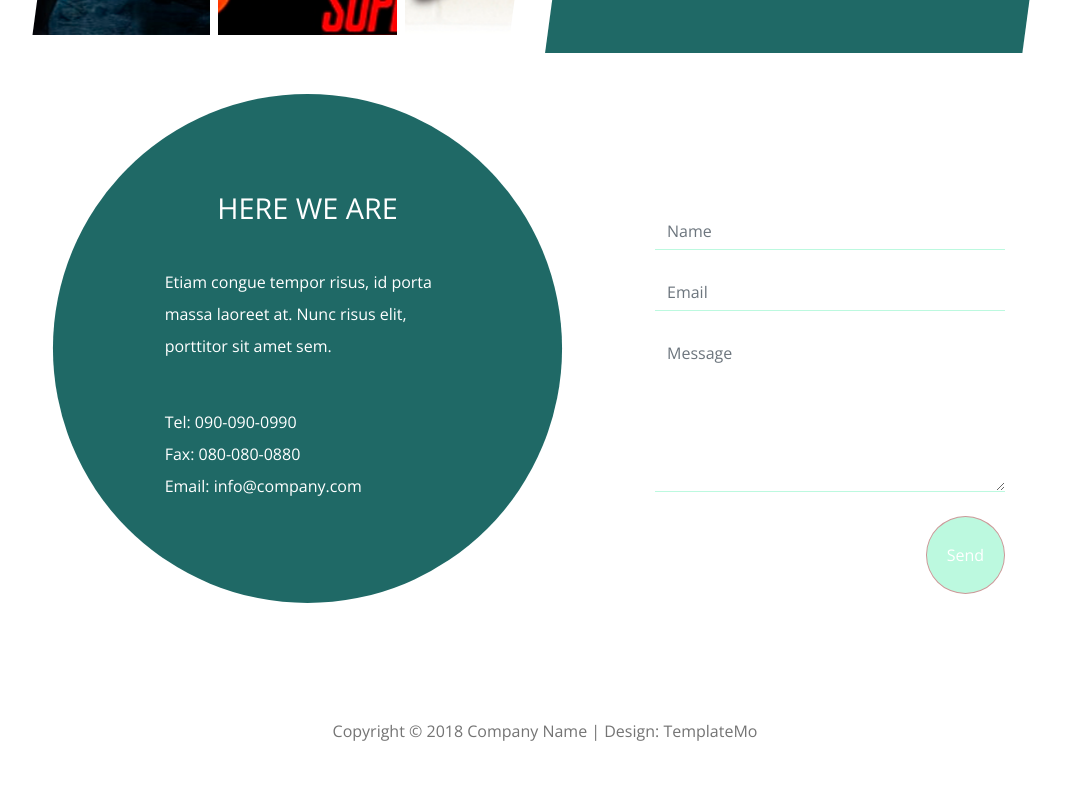
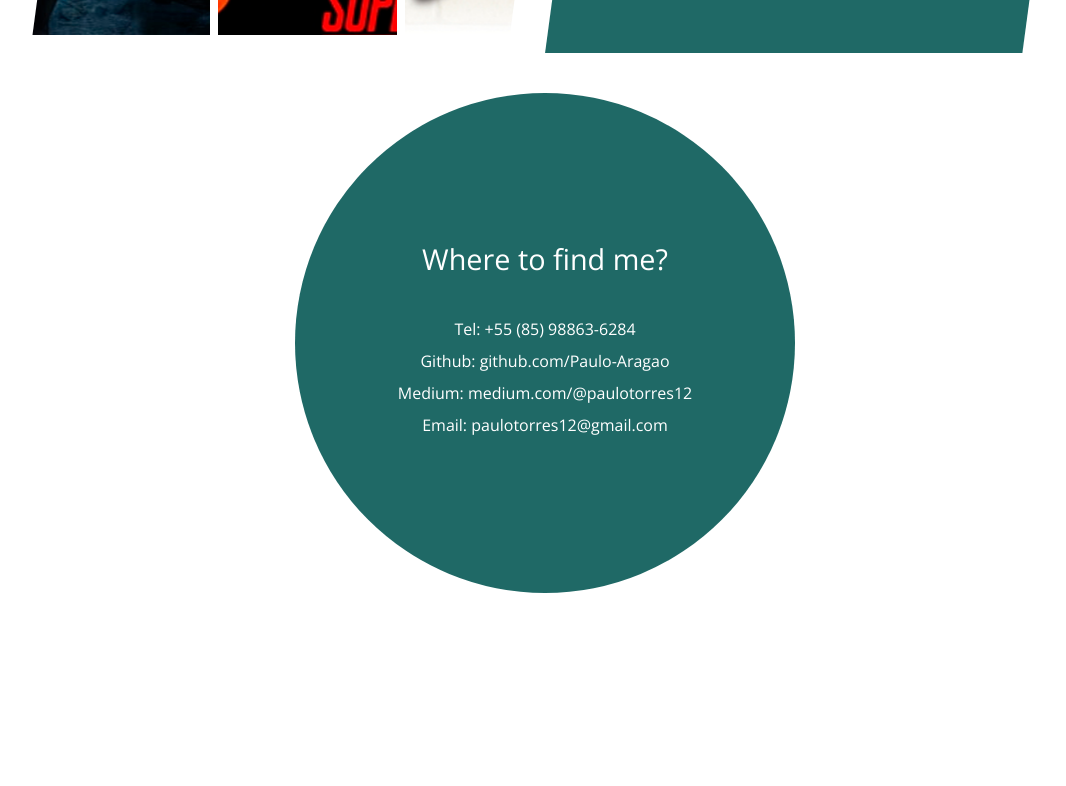
Before and after one commit to Paulo-Aragao/Paulo-Aragao.github.io, a plain HTML site: page index.html in a window 1280 px wide. Shown: the part 2617-3403 px from the top of the page, without its empty margins (95-1161 px from the left). After the commit the page ends 3267 px from the top, so only its background shows below. Drawn offline with nearby package versions, Linux system fonts and the light colour scheme; files whose address does not match are found by name.

Commit message:
finish first edition

```diff
--- a/css/templatemo-style.css
+++ b/css/templatemo-style.css
@@ -19,6 +19,31 @@ header 3 mb: 35px;
 header 4 & 5 mb: 50px;
 others mb: 40px;
 */
+
+.container1 {
+  display: flex;
+  justify-content: center;
+  align-items: center;
+}
+.link {
+  color: white;
+}
+.circulo {
+  width: 500px;
+  height: 500px;
+  border-radius: 50%; /* Define a forma circular */
+  background-color: var(--colorMain); /* Cor de fundo do círculo */
+  display: flex;
+  justify-content: center;
+  align-items: center;
+  text-align: center;
+}
+
+.circulo p {
+  margin: 0; /* Remove margem padrão do parágrafo */
+  padding: 10px; /* Adiciona um espaço interno */
+}
+
 
 .logos-section {
   text-align: center;
@@ -292,7 +317,7 @@ p {
   margin-right: auto;
 }
 
-.tm-contact-left-inner { width: 50%; }
+.tm-contact-left-inner { width: 60%; }
 
 .tm-contact-form {
   padding-top: 120px;
--- a/index.html
+++ b/index.html
@@ -179,7 +179,7 @@ http://www.templatemo.com/tm-519-beauty
   </section>
 -->
 
-
+<!--
   <section class="row">
     <div class="col-md-7 d-flex tm-contact-left-col">
       <div class="tm-bg-primary tm-contact-left">
@@ -198,29 +198,31 @@ http://www.templatemo.com/tm-519-beauty
         </div>
       </div>
     </div>
-    <div class="col-md-4">
-      <form action="#" method="post" class="tm-contact-form">
-        <div class="form-group mb-4">
-          <input type="text" id="contact_name" name="contact_name" class="form-control" placeholder="Name" required/>
-        </div>
-        <div class="form-group mb-4">
-          <input type="email" id="contact_email" name="contact_email" class="form-control" placeholder="Email" required/>
-        </div>
-        <div class="form-group mb-4">
-          <textarea rows="6" id="contact_message" name="contact_message" class="form-control" placeholder="Message" required></textarea>
-        </div>
-        <div class="form-group mb-0">
-          <button type="submit" class="btn btn-primary tm-btn-round tm-fl-right">Send</button>
-        </div>
-      </form>
+  </section>
+-->
+
+<div class="container1">
+  <div class="circulo">
+    <div class="tm-contact-left-inner">
+      <h2 class="text-center tm-mb-40 tm-contact-header">Where to find me?</h2>
+      <div class="mb-2 tm-font-normal">
+        Tel: <a href="tel:0900900990" class="mt-5 tm-contact-link">+55 (85) 98863-6284</a>
+      </div>
+      <div class="mb-2 tm-font-normal">
+        Github: <a href="https://github.com/Paulo-Aragao" class="tm-contact-link"> github.com/Paulo-Aragao </a>
+      </div>
+      <div class="mb-2 tm-font-normal">
+        Medium: <a href="https://medium.com/@paulotorres12" class="tm-contact-link"> medium.com/@paulotorres12 </a>
+      </div>
+      <div class="mb-2 tm-font-normal">
+        Email: <a href="mailto:paulotorres12@gmail.com" class="tm-contact-link">paulotorres12@gmail.com</a>
+      </div>
     </div>
-  </section>
+  </div>
+</div>
 
-  <footer class="pt-4 pb-4">
-    <p class="text-center tm-text-light-dark">Copyright &copy; 2018 Company Name
-
-    | Design: <a rel="nofollow" href="http://templatemo.com" class="tm-text-light-dark">TemplateMo</a></p>
-  </footer>
+<br>
+<br>
 
 </div> <!-- container -->
 
```
